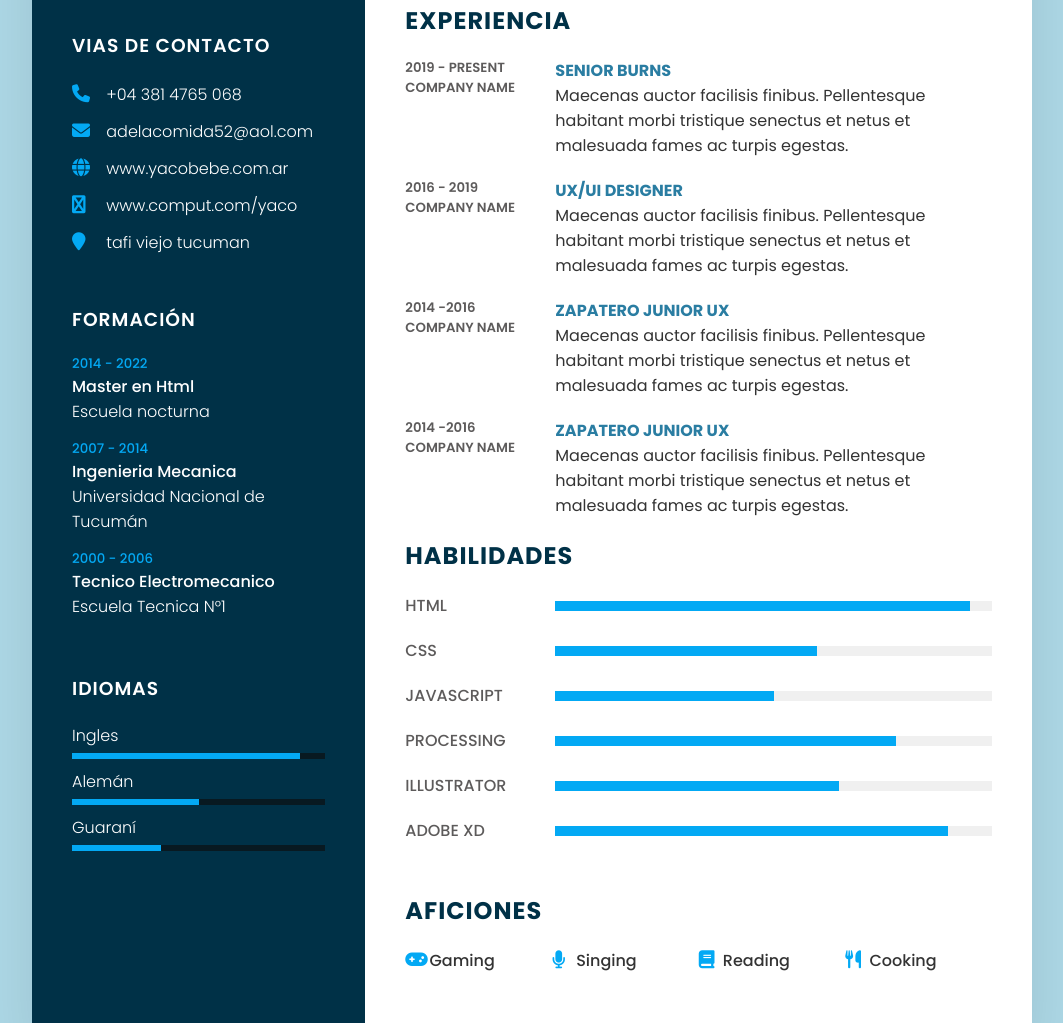
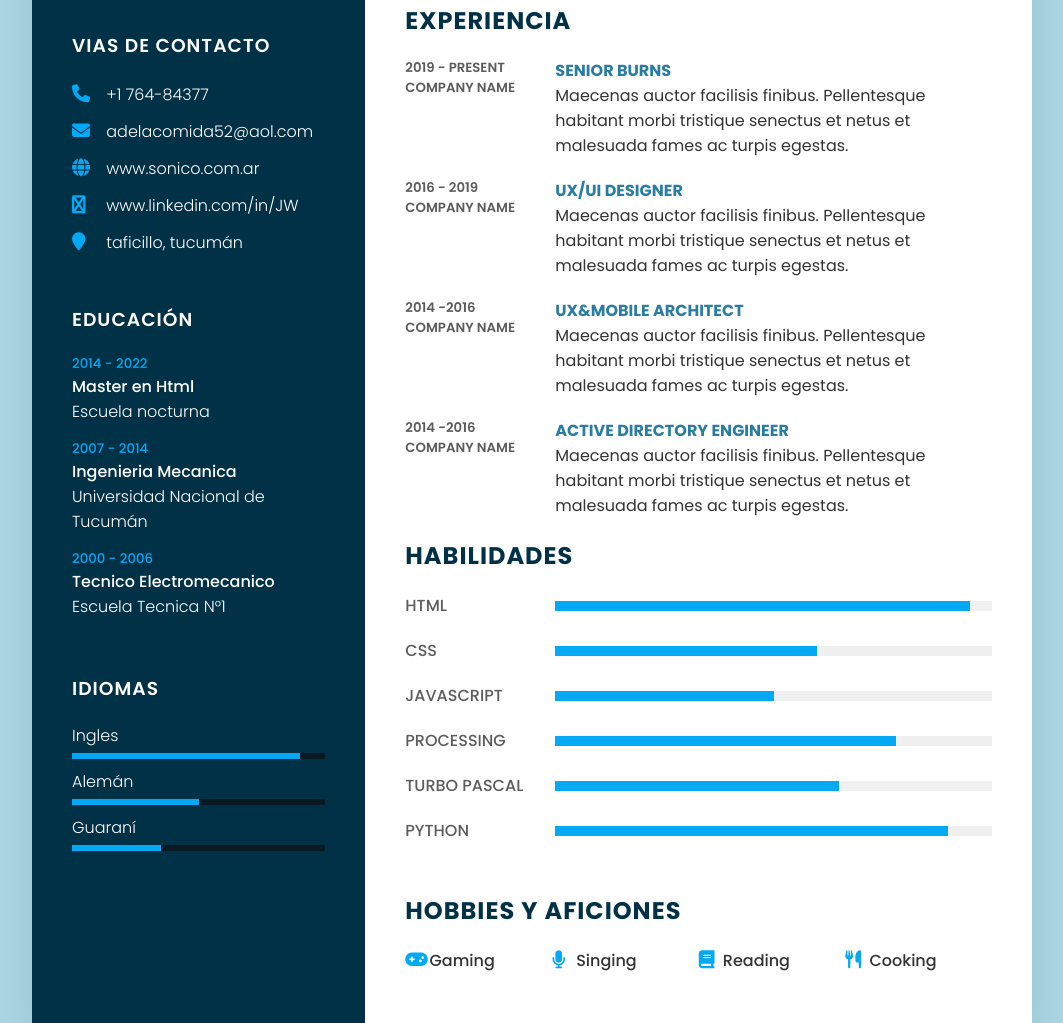
Before and after one commit to HernanGO10/ProyectoIntegrador_ArgProg, a plain HTML site: page index.html in a window 1280 px wide. Shown: the part 409-1432 px from the top of the page, without its empty margins (108-1171 px from the left). Drawn offline with Linux system fonts and the light colour scheme.

Commit message:
ultimos cambios

```diff
--- a/app.js
+++ b/app.js
@@ -1,3 +1,5 @@
+/** BOTON PARA SUBIR */
+
 const $btnUp = document.getElementById("up");
 
 window.addEventListener("scroll", (e)=>{
--- a/index.html
+++ b/index.html
@@ -33,7 +33,7 @@
         <ul>
             <li>
                 <span class="icon"><i class="fa fa-phone" aria-hidden="true"></i></span>
-                <span class="text">+04 381 4765 068</span>
+                <span class="text">+1 764-84377</span>
           </li>
           <li>
             <span class="icon"><i class="fa fa-envelope-o" aria-hidden="true"></i></span>
@@ -41,20 +41,20 @@
       </li>
       <li>
         <span class="icon"><i class="fa fa-globe" aria-hidden="true"></i></i></span>
-        <span class="text">www.yacobebe.com.ar</span>
+        <span class="text">www.sonico.com.ar</span>
   </li>  <li>
     <span class="icon"><i class="fa fa-linkedin" aria-hidden="true"></i></span>
-    <span class="text">www.comput.com/yaco</span>
+    <span class="text">www.linkedin.com/in/JW</span>
 </li>  <li>
     <span class="icon"><i class="fa fa-map-marker" aria-hidden="true"></i></span>
-    <span class="text">tafi viejo tucuman</span>
+    <span class="text">taficillo, tucumán</span>
     </li>
     </ul>
   </div>
 
   <!--FORMACION-->
   <div class="contactInfo education">
-    <h3 class="title">Formación </h3>
+    <h3 class="title">educación</h3>
     <ul>
  <li>
     <h5>2014 - 2022</h5>
@@ -164,7 +164,7 @@
                      <h5>Company Name</h5>
                   </div>
                    <div class="text">
-                  <h4>Zapatero Junior UX</h4>
+                  <h4>UX&Mobile Architect</h4>
                   <p> Maecenas auctor facilisis finibus. Pellentesque habitant morbi tristique senectus
                   et netus et malesuada fames ac turpis egestas.</p>
                </div>
@@ -175,7 +175,7 @@
             <h5>Company Name</h5>
          </div>
           <div class="text">
-         <h4>Zapatero Junior UX</h4>
+         <h4>Active Directory Engineer</h4>
          <p> Maecenas auctor facilisis finibus. Pellentesque habitant morbi tristique senectus
          et netus et malesuada fames ac turpis egestas.</p>
       </div>
@@ -210,13 +210,13 @@
             </div>
          </div>
          <div class="box">
-            <h4>Illustrator</h4>
+            <h4>Turbo Pascal</h4>
             <div class="percent">
                <div style="width: 65%"></div>
             </div>
          </div>
          <div class="box">
-            <h4>Adobe XD</h4>
+            <h4>Python</h4>
             <div class="percent">
                <div style="width: 90%"></div>
             </div>
@@ -224,7 +224,7 @@
       </div>
 <!--INTERESES-->
       <div class="about interest" id="interest">
-         <h2 class="title2">Aficiones</h2>
+         <h2 class="title2">hobbies y aficiones</h2>
          <ul>
             <li> <i class="fa fa-gamepad" aria-hidden="true"></i> Gaming</li>
             <li> <i class="fa fa-microphone" aria-hidden="true"></i> Singing</li>
--- a/style.css
+++ b/style.css
@@ -338,8 +338,8 @@ html
     height: 50px;
     outline: 0;
     border-radius: 50%;
-    border: 1px solid royalblue;
-    background-color: royalblue;
+    border: 1px solid #03a9f4;
+    background-color: #03a9f4;
     position: fixed;
     right: 20px;
     left: 93%;
```
